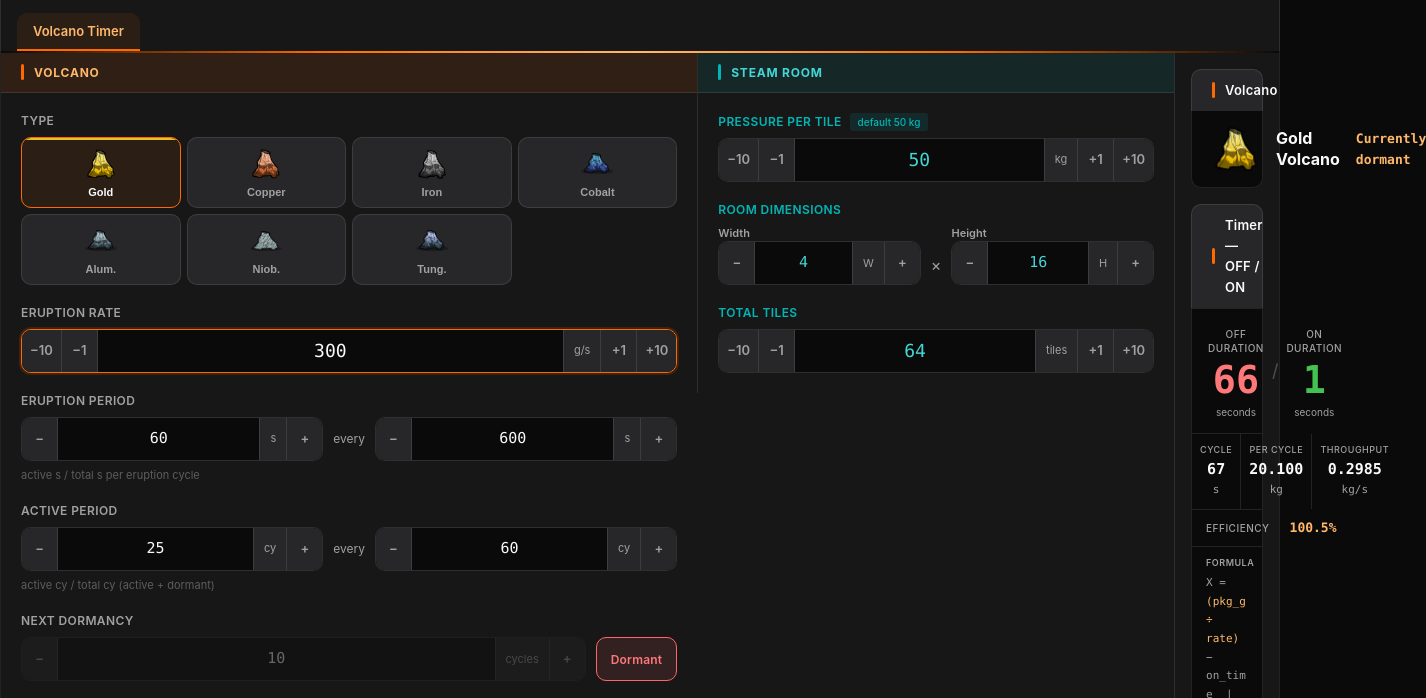
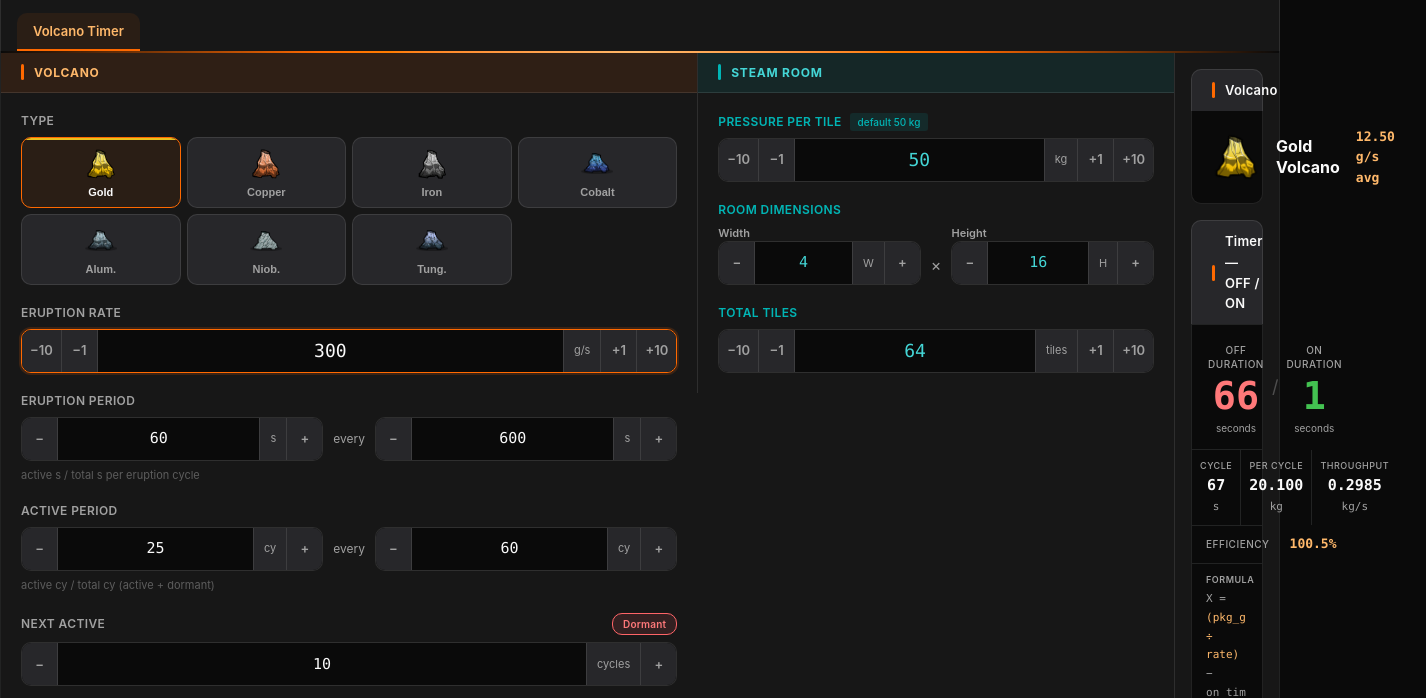
Before and after one commit to zheavyOfficial/oni-tools, a website: page index.html in a window 1280 px wide. Both pictures are taken after a click on the button "Dormant". Shown: the part 65-763 px from the top of the page, 1426 px wide, since content can reach past the window. Drawn offline with Linux system fonts and the light colour scheme; a small style sheet from the web is missing.

Commit message:
fix: dormant toggle moves inline with label, swaps to "Next Active"
- Dormant button now sits next to the label, not beside the input
- Clicking toggles label between "Next Dormancy" and "Next Active"
- Avg output is no longer zeroed when dormant — always calculated
- Removed dormancy check from calcAvgOutput and recalc display
- Cache bump to v=8

Co-Authored-By: Claude Sonnet 4.6 <noreply@anthropic.com>

```diff
--- a/index.html
+++ b/index.html
@@ -6,7 +6,7 @@
   <title>ONI Tools</title>
   <link rel="icon" href="assets/images/volcano.png">
   <link rel="stylesheet" href="https://cdn.jsdelivr.net/npm/@fontsource-variable/geist@latest/index.min.css" crossorigin="anonymous">
-  <link rel="stylesheet" href="styles.css?v=7">
+  <link rel="stylesheet" href="styles.css?v=8">
 </head>
 <body>
 <div class="app">
@@ -198,17 +198,17 @@
             <span class="field-hint">active cy / total cy (active + dormant)</span>
           </div>
 
-          <!-- Next Dormancy -->
+          <!-- Next Dormancy / Next Active -->
           <div class="sb-group">
-            <span class="sb-lbl">Next Dormancy</span>
-            <div class="dormancy-row">
-              <div class="step-wrap" id="dormancy-wrap">
-                <button class="step-btn" data-target="next-dormancy" data-delta="-1">−</button>
-                <input class="step-input sz-sm" type="number" id="next-dormancy" value="10" step="1" min="0" aria-label="Cycles until next dormancy">
-                <div class="unit-tag" aria-hidden="true">cycles</div>
-                <button class="step-btn right" data-target="next-dormancy" data-delta="1">+</button>
-              </div>
+            <div class="dormancy-hdr">
+              <span class="sb-lbl" id="dormancy-label">Next Dormancy</span>
               <button class="dormant-btn" id="dormant-btn" aria-pressed="false">Dormant</button>
+            </div>
+            <div class="step-wrap" id="dormancy-wrap">
+              <button class="step-btn" data-target="next-dormancy" data-delta="-1">−</button>
+              <input class="step-input sz-sm" type="number" id="next-dormancy" value="10" step="1" min="0" aria-label="Cycles until next dormancy">
+              <div class="unit-tag" aria-hidden="true">cycles</div>
+              <button class="step-btn right" data-target="next-dormancy" data-delta="1">+</button>
             </div>
           </div>
 
@@ -418,6 +418,6 @@
 
 </div><!-- /app -->
 
-<script src="main.js?v=7"></script>
+<script src="main.js?v=8"></script>
 </body>
 </html>
--- a/main.js
+++ b/main.js
@@ -93,20 +93,17 @@
   // ════════════════════════════════════════
   function toggleDormant() {
     _isDormant = !_isDormant;
-    const btn  = el('dormant-btn');
-    const wrap = el('dormancy-wrap');
+    const btn   = el('dormant-btn');
+    const label = el('dormancy-label');
     btn.setAttribute('aria-pressed', _isDormant.toString());
     btn.classList.toggle('active', _isDormant);
-    wrap.style.opacity       = _isDormant ? '0.35' : '';
-    wrap.style.pointerEvents = _isDormant ? 'none' : '';
-    recalc();
+    label.textContent = _isDormant ? 'Next Active' : 'Next Dormancy';
   }
 
   // ════════════════════════════════════════
   //  AVG OUTPUT CALCULATION
   // ════════════════════════════════════════
   function calcAvgOutput() {
-    if (_isDormant) return 0;
     const rate        = getN('rate');
     const eruptTime   = getN('erupt-time');
     const eruptPeriod = getN('erupt-period');
@@ -146,15 +143,8 @@
   // ════════════════════════════════════════
   function recalc() {
     const avg = calcAvgOutput();
-
-    if (_isDormant) {
-      setText('avg-output-val', 'Dormant');
-      setText('vol-card-rate',  'Currently dormant');
-    } else {
-      setText('avg-output-val', avg.toFixed(2) + ' g/s');
-      setText('vol-card-rate',  avg.toFixed(2) + ' g/s avg');
-    }
-
+    setText('avg-output-val', avg.toFixed(2) + ' g/s');
+    setText('vol-card-rate',  avg.toFixed(2) + ' g/s avg');
     calcTimer();
     calcSteam();
   }
--- a/styles.css
+++ b/styles.css
@@ -244,13 +244,12 @@ body {
   line-height: 1.4;
 }
 
-/* Dormancy row */
-.dormancy-row {
+/* Dormancy header — label + toggle on same line */
+.dormancy-hdr {
   display: flex;
   align-items: center;
-  gap: 10px;
+  justify-content: space-between;
 }
-.dormancy-row .step-wrap { flex: 1; min-width: 0; }
 
 .dormant-btn {
   background: var(--secondary);
@@ -258,10 +257,10 @@ body {
   border-radius: var(--radius);
   color: var(--muted-foreground);
   font-family: inherit;
-  font-size: 12px;
+  font-size: 10px;
   font-weight: 600;
-  padding: 0 14px;
-  height: 44px;
+  padding: 4px 10px;
+  height: auto;
   cursor: pointer;
   transition: all 0.12s;
   white-space: nowrap;
```
